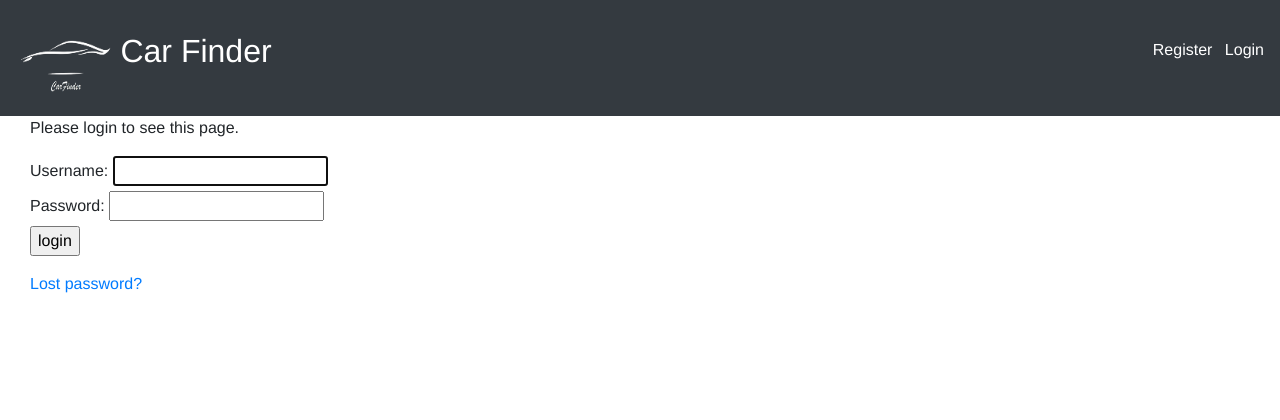
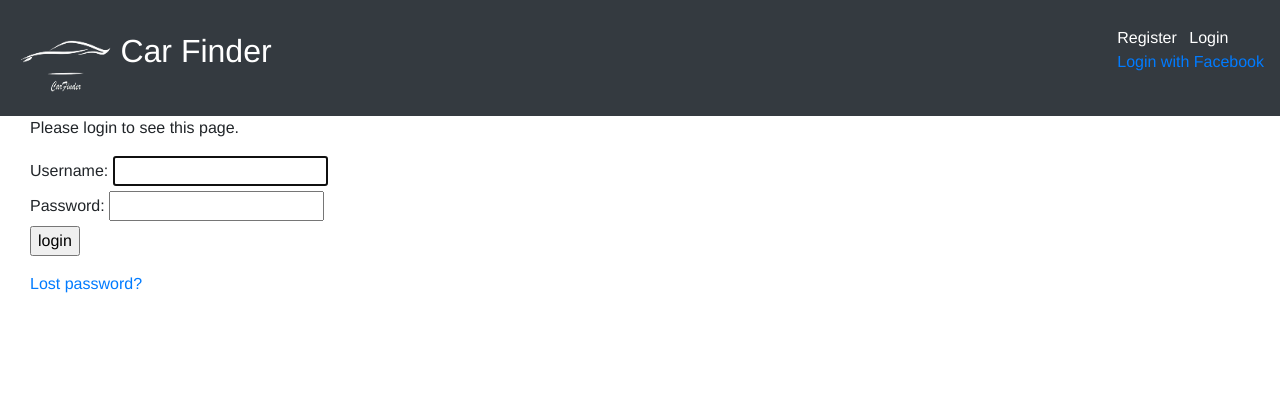
Before and after one commit to ahmadjd94/quizzes, a Django app: page /accounts/login/?next=/videos/1/comments in a window 1280 px wide. Shown: the top 420 px of the page. Run offline with Django 3.2, Linux system fonts and the light colour scheme; some libraries are stand-ins or nearby versions.

Commit message:
fix facebook login

```diff
--- a/templates/base_generic.html
+++ b/templates/base_generic.html
@@ -30,6 +30,9 @@
         {%else%}
             <li class="list-inline-item"><a class="link" href="/accounts/register">Register</a></li>
             <li class="list-inline-item"><a class="link" href="/accounts/login">Login</a></li>
+            <li>
+                <a href="{% url 'social:begin' 'facebook' %}">Login with Facebook</a>
+            </li>
         {%endif%}
 
         </ul>
```
